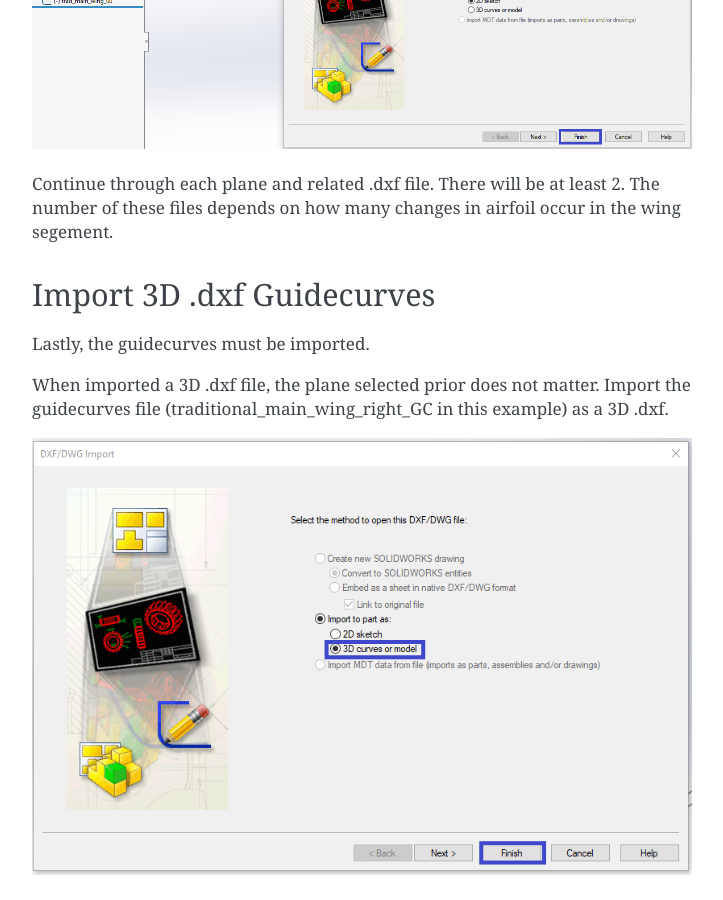
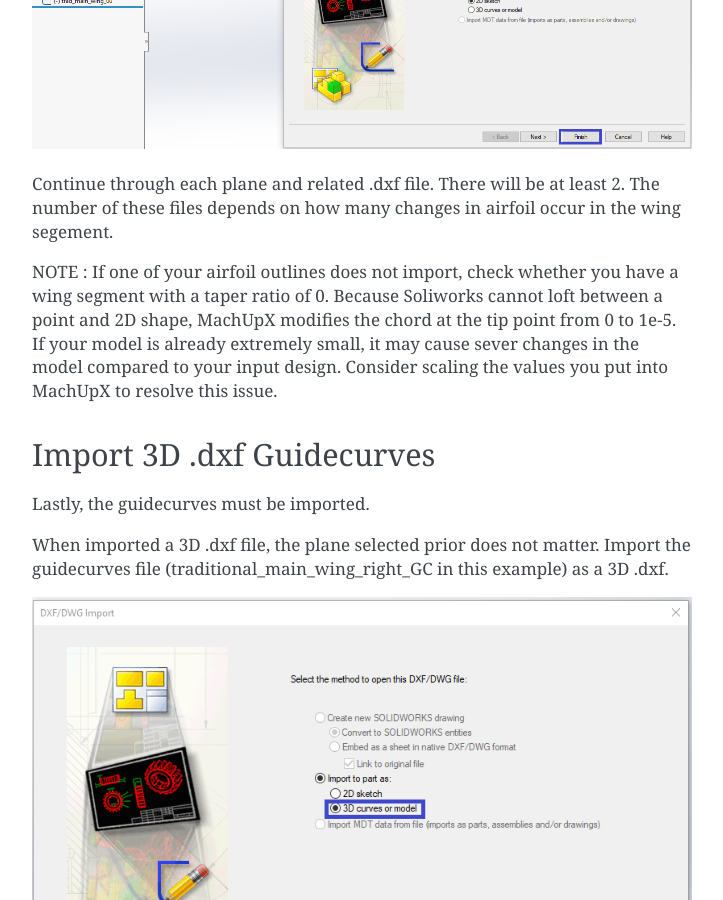
Before and after one commit to usuaero/MachUpX, a Sphinx documentation site: the page built from docs/source/dxf.md, in a window 1280 px wide and 900 px high, scrolled down 4397 px. Shown: the whole window, without its empty margins (388-1111 px from the left). Built offline with Sphinx 7.4.7, drawn with Linux system fonts in a browser that asks for light colours.

Commit message:
Add files via upload

```diff
--- a/docs/source/dxf.md
+++ b/docs/source/dxf.md
@@ -45,6 +45,8 @@ Insert the .dxf shape (as 2D).
 
 Continue through each plane and related .dxf file. There will be at least 2. The number of these files depends on how many changes in airfoil occur in the wing segement.
 
+NOTE : If one of your airfoil outlines does not import, check whether you have a wing segment with a taper ratio of 0. Because Soliworks cannot loft between a point and 2D shape, MachUpX modifies the chord at the tip point from 0 to 1e-5. If your model is already extremely small, it may cause sever changes in the model compared to your input design. Consider scaling the values you put into MachUpX to resolve this issue.
+
 ## Import 3D .dxf Guidecurves
 Lastly, the guidecurves must be imported.
 
```
